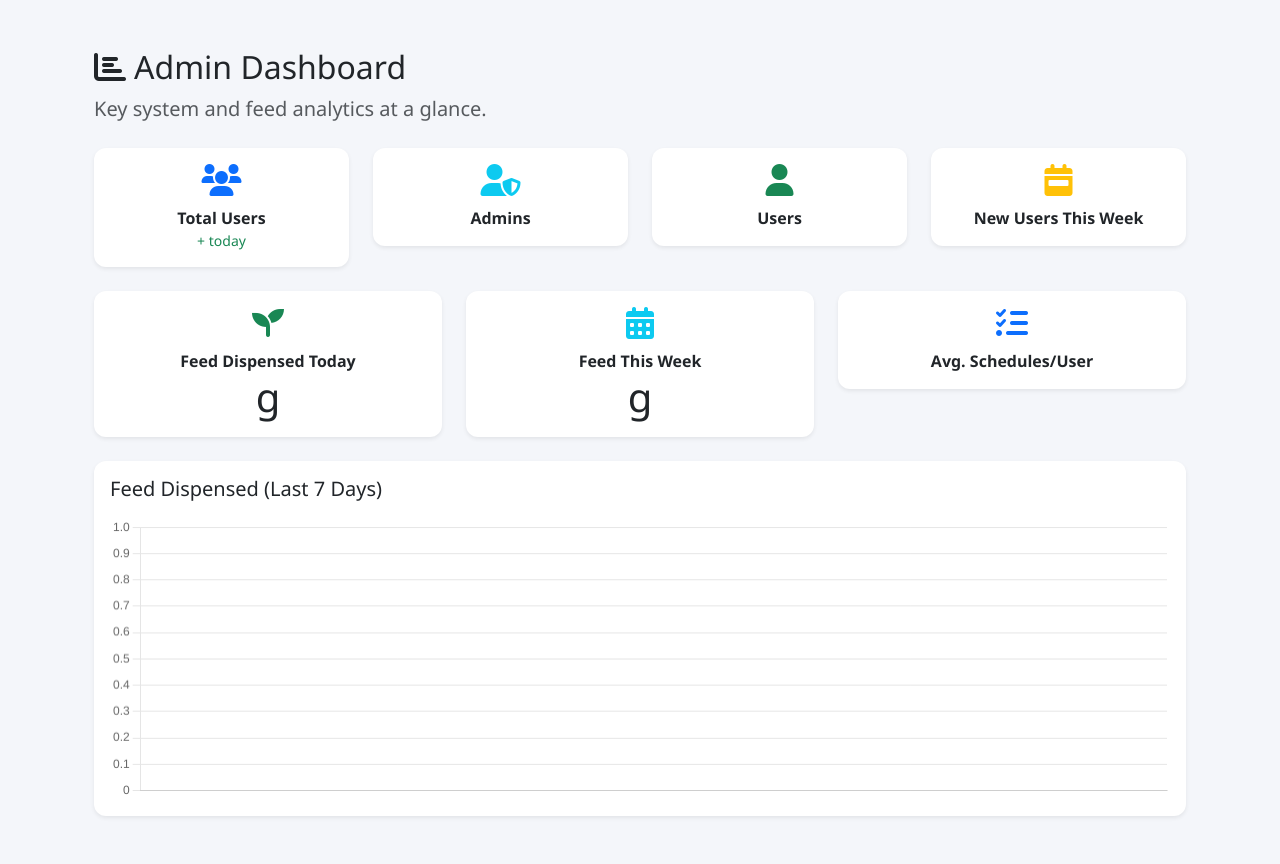
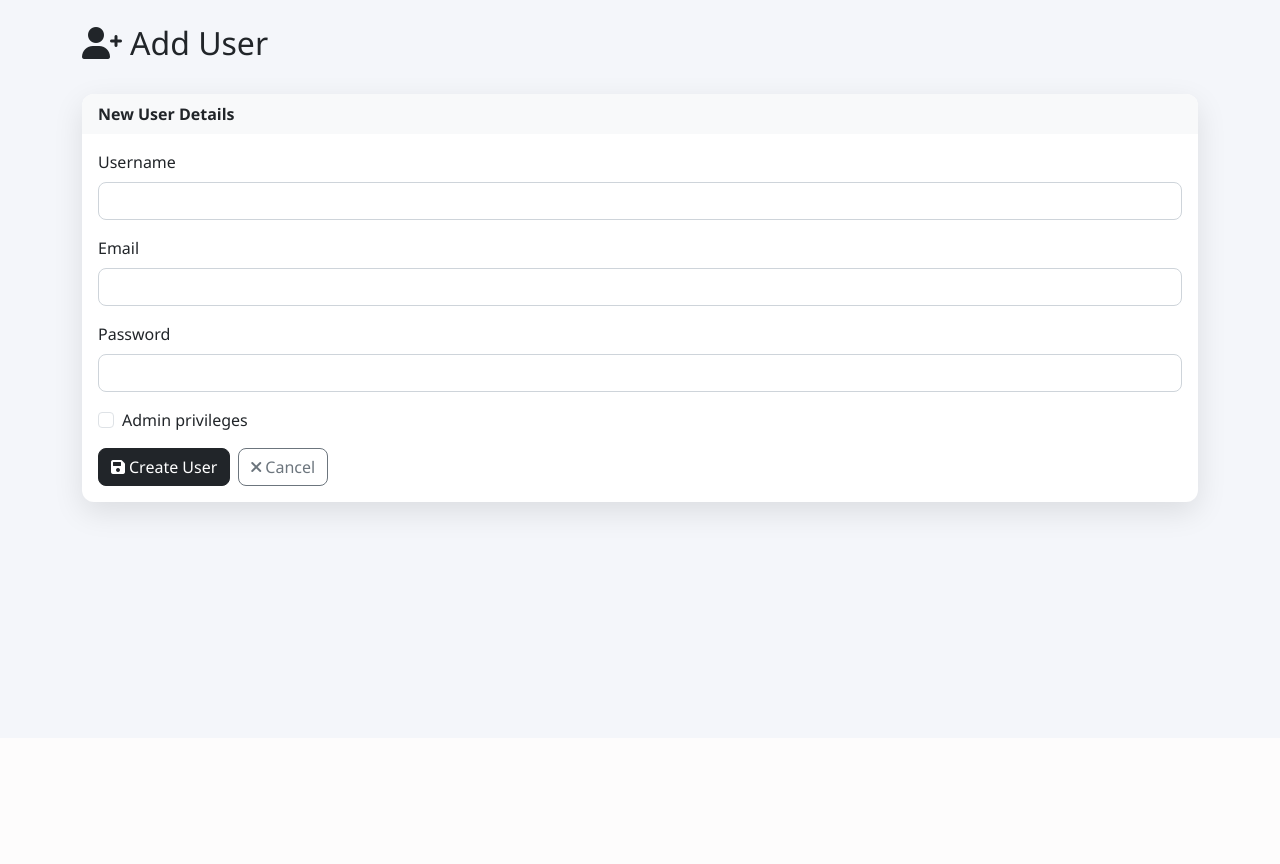
Before and after one commit to Juben00/Automated-Chicken-Feeder, a Flask app: page /admin/create in a window 1280 px wide. Shown: the part 62-926 px from the top of the page. After the commit the page ends 589 px from the top, so only its background shows below. Run offline with Flask 3, Linux system fonts and the light colour scheme; a user stored in the database is signed in.

Commit message:
Add admin user dashboard and enhance user management templates; update routing and flash message handling

```diff
--- a/app.py
+++ b/app.py
@@ -272,6 +272,13 @@
             db.session.add(log_entry)
             db.session.commit()
 
+@app.route('/admin/users')
+@login_required
+def admin_user_dashboard():
+    if not require_admin():
+        return redirect(url_for('dashboard'))
+    users = User.query.order_by(User.created_at.desc()).all()
+    return render_template('admin/users.html', users=users)
 
 @app.route('/login', methods=['GET', 'POST'])
 def login():
@@ -450,8 +457,8 @@
         db.session.add(u)
         db.session.commit()
         flash('User created successfully.', 'success')
-        return redirect(url_for('admin_dashboard'))
-    return render_template('admin/dashboard.html')
+        return redirect(url_for('admin_user_dashboard'))
+    return render_template('admin/create_user.html')
 
 @app.route('/admin/<int:user_id>/edit', methods=['GET', 'POST'])
 @login_required
@@ -483,7 +490,7 @@
             user.password_hash = generate_password_hash(password)
         db.session.commit()
         flash('User updated.', 'success')
-        return redirect(url_for('admin_dashboard'))
+        return redirect(url_for('admin_user_dashboard'))
     return render_template('admin/edit_user.html', user=user)
 # Device registration endpoint
 @app.route('/register_device', methods=['POST'])
@@ -629,17 +636,17 @@
     user = db.session.get(User, user_id)
     if not user:
         flash('User not found.', 'danger')
-        return redirect(url_for('admin_dashboard'))
+        return redirect(url_for('admin_user_dashboard'))
     # Prevent deleting yourself
     if user.id == current_user.id:
         flash('You cannot delete your own account.', 'danger')
-        return redirect(url_for('admin_dashboard'))
+        return redirect(url_for('admin_user_dashboard'))
     # Ensure at least one admin remains
     if user.is_admin:
         other_admins = User.query.filter(User.is_admin == True, User.id != user.id).count()
         if other_admins == 0:
             flash('Cannot delete the last admin user.', 'danger')
-            return redirect(url_for('admin_dashboard'))
+            return redirect(url_for('admin_user_dashboard'))
     try:
         db.session.delete(user)
         db.session.commit()
@@ -647,7 +654,7 @@
     except Exception as e:
         db.session.rollback()
         flash('Error deleting user.', 'danger')
-    return redirect(url_for('admin_dashboard'))
+    return redirect(url_for('admin_user_dashboard'))
 
 @app.route('/dashboard', methods=['GET', 'POST'])
 @login_required
--- a/config.json
+++ b/config.json
@@ -1 +1 @@
-{"pellets": 140, "grams": 7.0}
+{"pellets": 140, "grams": 5.0}
--- a/templates/admin/create_user.html
+++ b/templates/admin/create_user.html
@@ -1,6 +1,7 @@
 {% extends "admin_base.html" %}
 {% block title %}Add User - Admin{% endblock %}
 {% block content %}
+<div class="container mt-4">
     <div class="row mb-4">
         <div class="col">
             <h1 class="h2 ">
@@ -34,11 +35,12 @@
                     <button type="submit" class="btn btn-dark">
                         <i class="fas fa-save me-1"></i>Create User
                     </button>
-                <a href="{{ url_for('admin_dashboard') }}" class="btn btn-outline-secondary">
+                    <a href="{{ url_for('admin_user_dashboard') }}" class="btn btn-outline-secondary">
                         <i class="fas fa-times me-1"></i>Cancel
                     </a>
                 </div>
             </form>
         </div>
     </div>
+</div>
 {% endblock %}
--- a/templates/admin/edit_user.html
+++ b/templates/admin/edit_user.html
@@ -1,6 +1,7 @@
 {% extends "admin_base.html" %}
 {% block title %}Edit User - Admin{% endblock %}
 {% block content %}
+<div class="container mt-4">
 <div class="row mb-4">
     <div class="col">
         <h1 class="h2">
@@ -38,11 +39,12 @@
                 <button type="submit" class="btn btn-dark">
                     <i class="fas fa-save me-1"></i>Update User
                 </button>
-                <a href="{{ url_for('admin_dashboard') }}" class="btn btn-outline-secondary">
+                <a href="{{ url_for('admin_user_dashboard') }}" class="btn btn-outline-secondary">
                     <i class="fas fa-times me-1"></i>Cancel
                 </a>
             </div>
         </form>
     </div>
 </div>
+</div>
 {% endblock %}
--- a/templates/admin_base.html
+++ b/templates/admin_base.html
@@ -49,7 +49,20 @@
             </div>
         </div>
     </nav>
-    <main class="container py-4">
+
+    <main class="container-fluid align-items-center">
+        {% with messages = get_flashed_messages(with_categories=true) %}
+            {% if messages %}
+                {% for category, message in messages %}
+                <div class="alert alert-{{ 'success' if category in ['success', 'ok'] else 'danger' }} alert-dismissible fade show" role="alert"
+                        style="position: absolute; top: 70px; left: 0; right: 0; z-index: 1050; width: 100%; max-width: 600px; margin: 0 auto;">
+                    <i class="fas fa-{{ 'check-circle' if category in ['success', 'ok'] else 'exclamation-circle' }} me-2"></i>
+                    {{ message }}
+                    <button type="button" class="btn-close" data-bs-dismiss="alert"></button>
+                </div>
+                {% endfor %}
+            {% endif %}
+        {% endwith %}
         {% block content %}{% endblock %}
     </main>
     <script src="https://cdn.jsdelivr.net/npm/bootstrap@5.3.2/dist/js/bootstrap.bundle.min.js"></script>
```
Also changed, not shown: instance/chickenfeeder.sqlite. Lines whose indentation alone changed are shown as unchanged.
